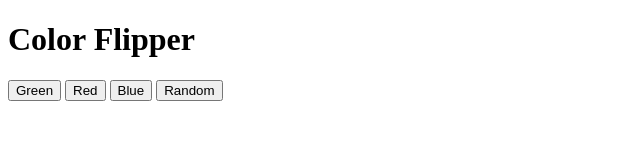
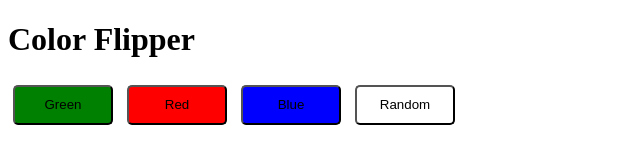
Before and after one commit to Arunr30/development-, a plain HTML site: page 1/main.html in a window 1280 px wide. Shown: the whole page, without its empty margins (0-640 px from the left). Drawn offline with Linux system fonts and the light colour scheme.

Commit message:
css done

```diff
--- a/1/main.html
+++ b/1/main.html
@@ -5,13 +5,33 @@
         <meta name="viewport" content="width=device-width, initial-scale=1.0" />
         <title>Color Flipper</title>
 
-        <style></style>
+        <style>
+            #Green {
+                background-color: green;
+            }
+            #Red {
+                background-color: red;
+            }
+            #Blue {
+                background-color: blue;
+            }
+            #Random {
+                background-color: white;
+            }
+
+            button {
+                border-radius: 5px;
+                width: 100px;
+                height: 40px;
+                margin: 5px;
+            }
+        </style>
     </head>
     <body>
         <h1>Color Flipper</h1>
-        <button>Green</button>
-        <button>Red</button>
-        <button>Blue</button>
-        <button>Random</button>
+        <button id="Green">Green</button>
+        <button id="Red">Red</button>
+        <button id="Blue">Blue</button>
+        <button id="Random">Random</button>
     </body>
 </html>
```
